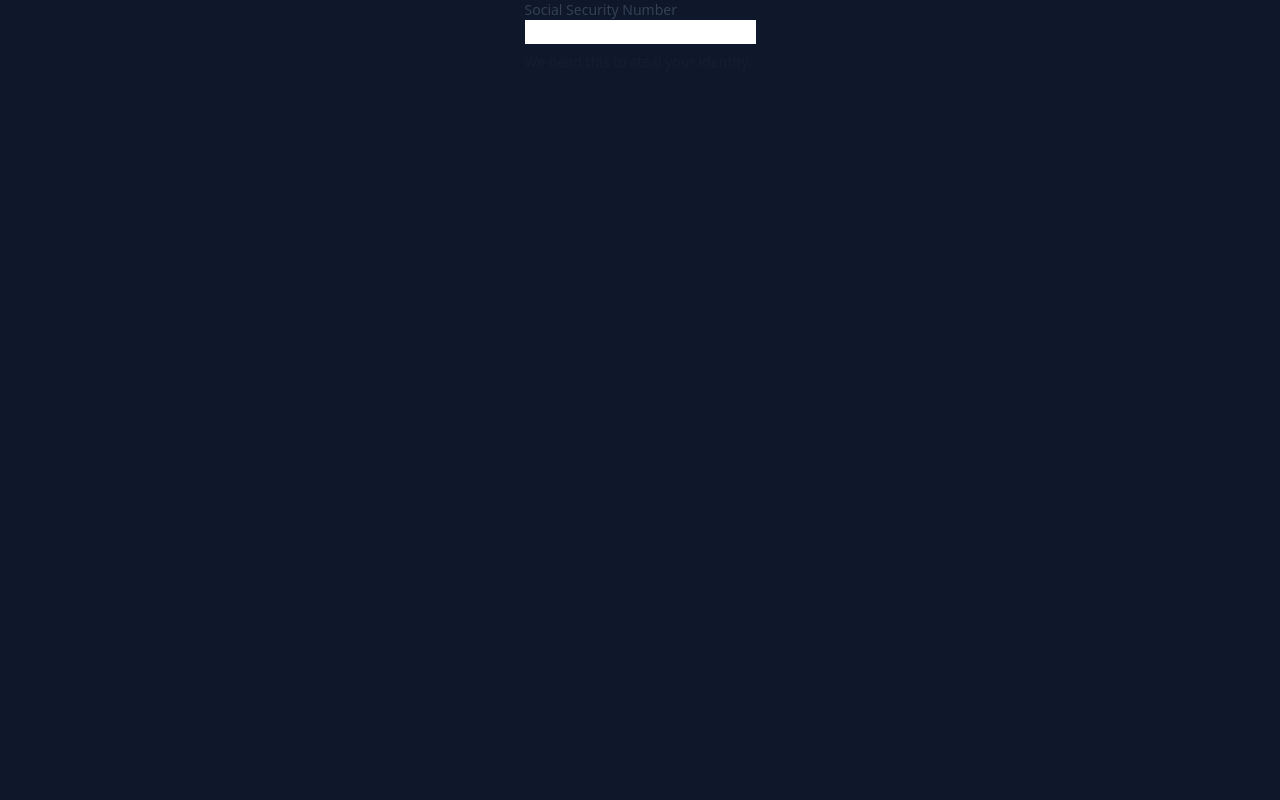
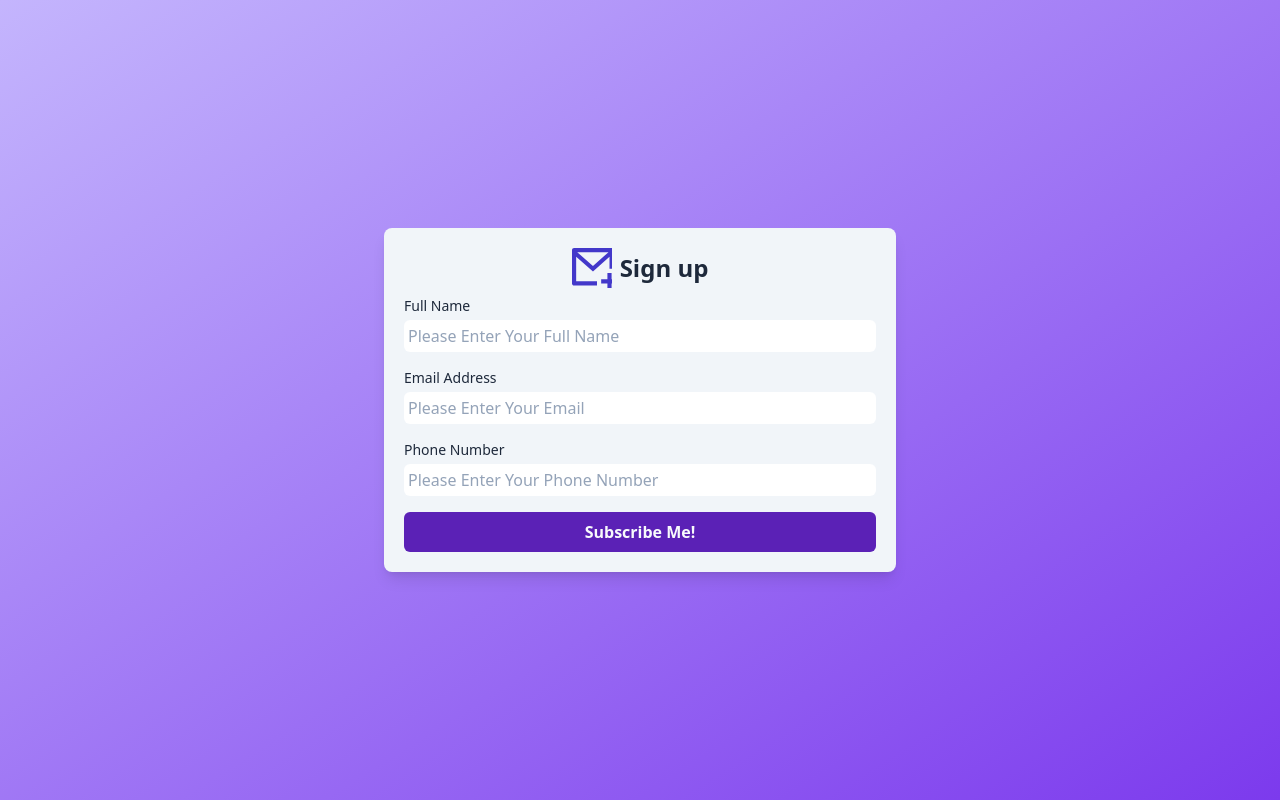
Before and after one commit to developerbrm/sign-up-page, a website: page src/html/signup.html in a window 1280 px wide. Drawn offline with Linux system fonts and the light colour scheme.

Commit message:
- Sign up form added

```diff
--- a/src/css/input.scss
+++ b/src/css/input.scss
@@ -6,10 +6,17 @@
   html {
     @apply scroll-smooth;
   }
+
+  img,
+  svg,
+  video {
+    @apply block h-full w-full max-w-full object-cover object-center;
+  }
 }
 
 @layer components {
-  body {
-    @apply bg-slate-900 text-slate-50;
+  .svg-fill {
+    @apply bg-indigo-700;
+    mask-image: url(./images/mail-add.svg);
   }
 }
--- a/src/html/signup.html
+++ b/src/html/signup.html
@@ -8,22 +8,64 @@
     <link rel="stylesheet" href="/style.css" />
   </head>
 
-  <body class="min-h-screen">
-    <div class="container grid h-full place-content-center">
-      <form method="post" action="/">
-        <label class="block">
-          <span class="block text-sm font-medium text-slate-700"
-            >Social Security Number</span
+  <body class="min-h-screen bg-gradient-to-br from-violet-300 to-violet-600">
+    <div class="container grid h-screen items-center text-slate-800">
+      <form
+        method="post"
+        action="/"
+        class="m-auto w-full max-w-lg rounded-lg bg-slate-100 p-5 shadow-lg"
+      >
+        <div
+          class="mb-2 flex items-center justify-center gap-2 fill-slate-600 text-center text-2xl font-bold text-slate-800"
+        >
+          <div class="svg-fill h-10 w-10"></div>
+          <div>Sign up</div>
+        </div>
+
+        <div class="space-y-4">
+          <label class="block">
+            <div class="mb-1 block text-sm font-medium text-slate-800">
+              Full Name
+            </div>
+            <input
+              required
+              name="name"
+              type="text"
+              placeholder="Please Enter Your Full Name"
+              class="w-full rounded-md border-slate-200 p-1 text-slate-700 placeholder-slate-400 contrast-more:border-slate-400 contrast-more:placeholder-slate-500"
+            />
+          </label>
+          <label class="block">
+            <div class="mb-1 block text-sm font-medium text-slate-800">
+              Email Address
+            </div>
+            <input
+              required
+              name="email"
+              type="email"
+              placeholder="Please Enter Your Email"
+              class="w-full rounded-md border-slate-200 p-1 text-slate-700 placeholder-slate-400 contrast-more:border-slate-400 contrast-more:placeholder-slate-500"
+            />
+          </label>
+          <label class="block">
+            <div class="mb-1 block text-sm font-medium text-slate-800">
+              Phone Number
+            </div>
+            <input
+              required
+              name="phone"
+              type="tel"
+              placeholder="Please Enter Your Phone Number"
+              class="w-full rounded-md border-slate-200 p-1 text-slate-700 placeholder-slate-400 contrast-more:border-slate-400 contrast-more:placeholder-slate-500"
+            />
+          </label>
+          <button
+            type="submit"
+            class="block w-full rounded-md bg-violet-800 p-2 text-center font-bold text-slate-50"
           >
-          <input
-            class="border-slate-200 placeholder-slate-400 contrast-more:border-slate-400 contrast-more:placeholder-slate-500"
-          />
-          <p
-            class="mt-2 text-sm text-slate-600 opacity-10 contrast-more:opacity-100"
-          >
-            We need this to steal your identity.
-          </p>
-        </label>
+            Subscribe Me!
+          </button>
+        </div>
       </form>
     </div>
   </body>
```
Also changed, not shown: public/images/mail-add.svg (added), public/style.css.
